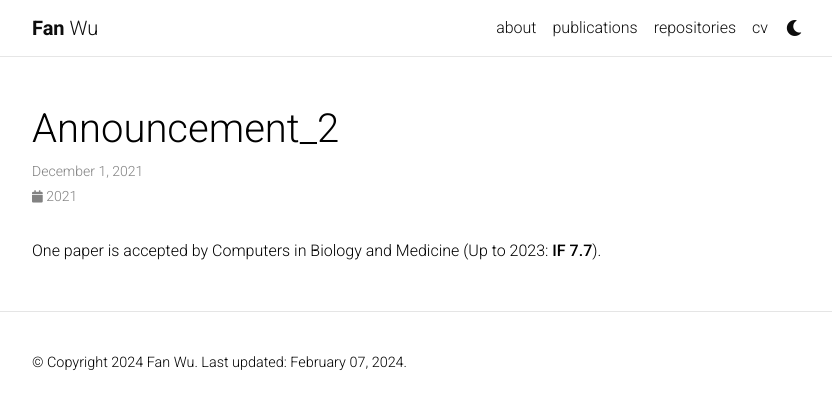
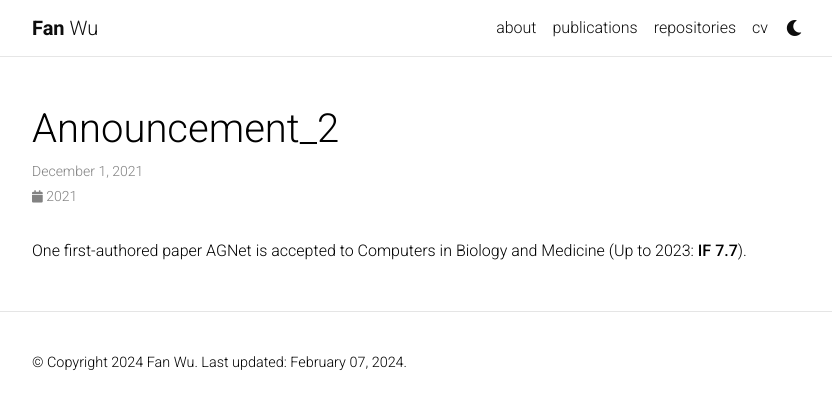
Before and after one commit to wufan-cse/wufan-cse.github.io, a Jekyll site: the page built from _news/announcement_2.md, in a window 1280 px wide. Shown: the top 409 px of the page, without its empty margins (223-1055 px from the left). Built offline with Jekyll 4.4.1, drawn with Linux system fonts in a browser that asks for light colours; comment, search, counter and statistics services are not loaded; a style sheet for code colours, icons or effects is not loaded.

Commit message:
Update announcement_2.md

```diff
--- a/_news/announcement_2.md
+++ b/_news/announcement_2.md
@@ -5,4 +5,4 @@ inline: true
 related_posts: false
 ---
 
-One paper is accepted by Computers in Biology and Medicine (Up to 2023: **IF 7.7**).
+One first-authored paper AGNet is accepted to Computers in Biology and Medicine (Up to 2023: **IF 7.7**).
```
